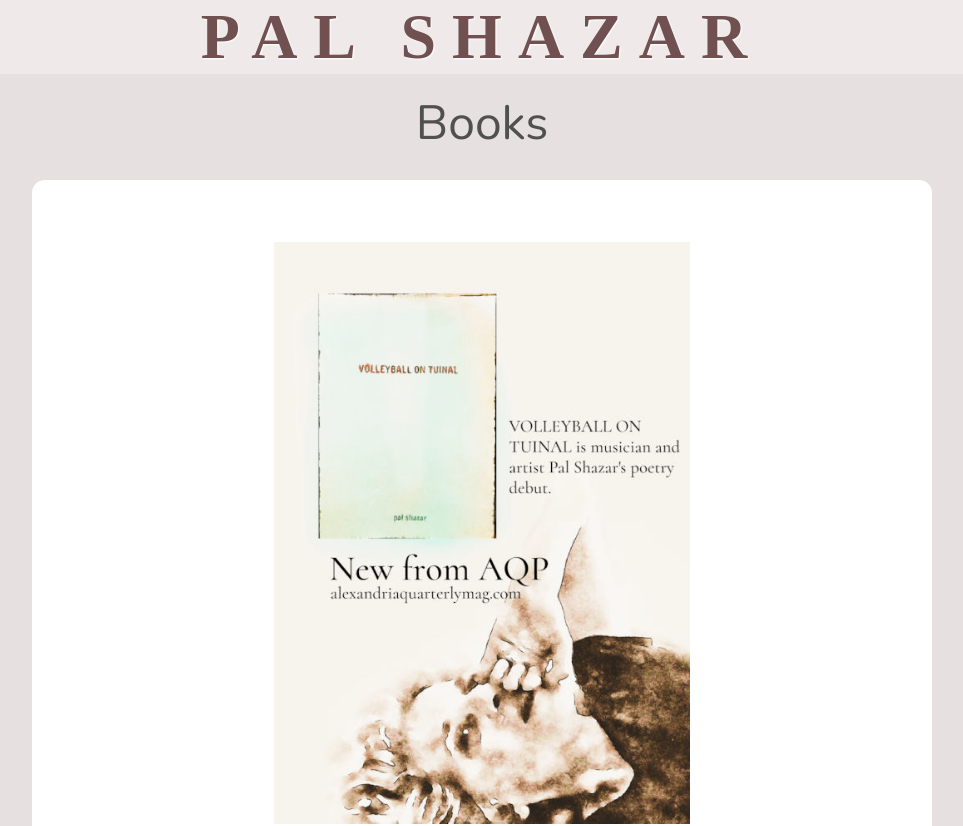
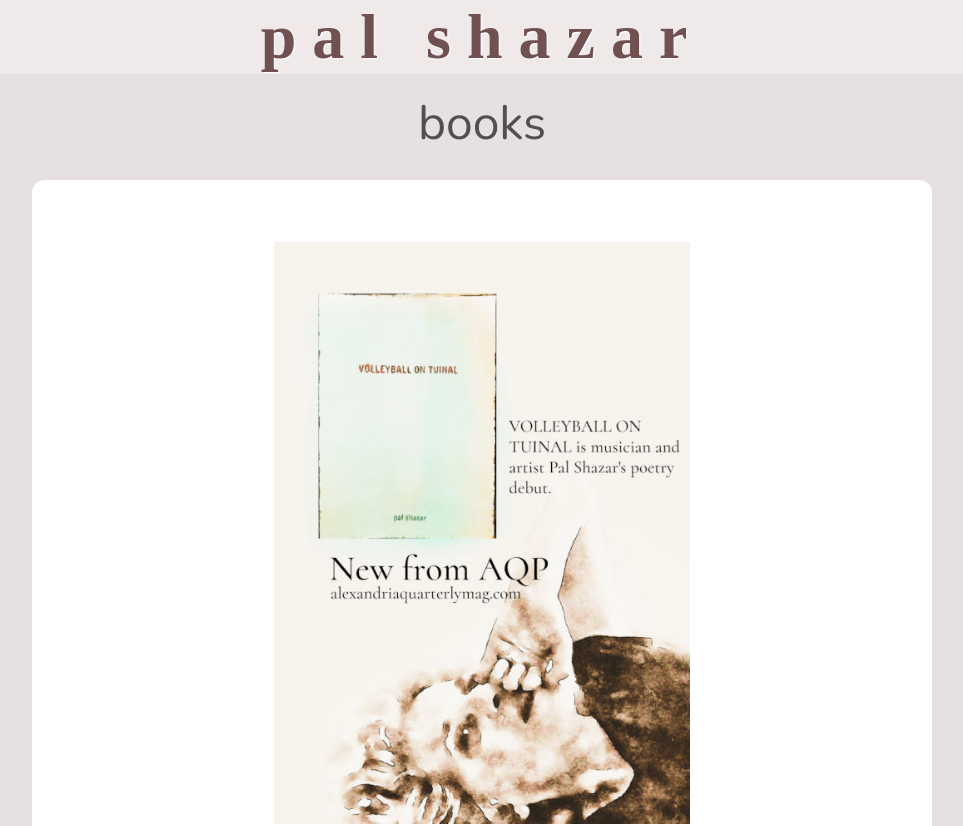
Before and after one commit to palshazarweb/palshazargitpages, a plain HTML site: page index.html in a window 1280 px wide. Shown: the top 826 px of the page, without its empty margins (158-1121 px from the left). Drawn offline with nearby package versions, Linux system fonts and the light colour scheme; a web font is replaced by a local one.

Commit message:
title cases

```diff
--- a/css/main.css
+++ b/css/main.css
@@ -60,7 +60,7 @@ footer {
 	color: #705050;
 	/*font-family: 'Comfortaa', cursive;*/
 	font-family: 'Libre Caslon Display', serif;
-	text-transform: uppercase;
+	text-transform: lowercase;
 	font-weight: 700;
 	background-color: #efe9e9;
 	text-shadow: 1px 1px 2px #ffffff;
@@ -72,6 +72,7 @@ footer {
 	color: #505050;
 	width: 100%;
 	text-align: center;
+	text-transform: lowercase;
 }
 
 .books {
```
